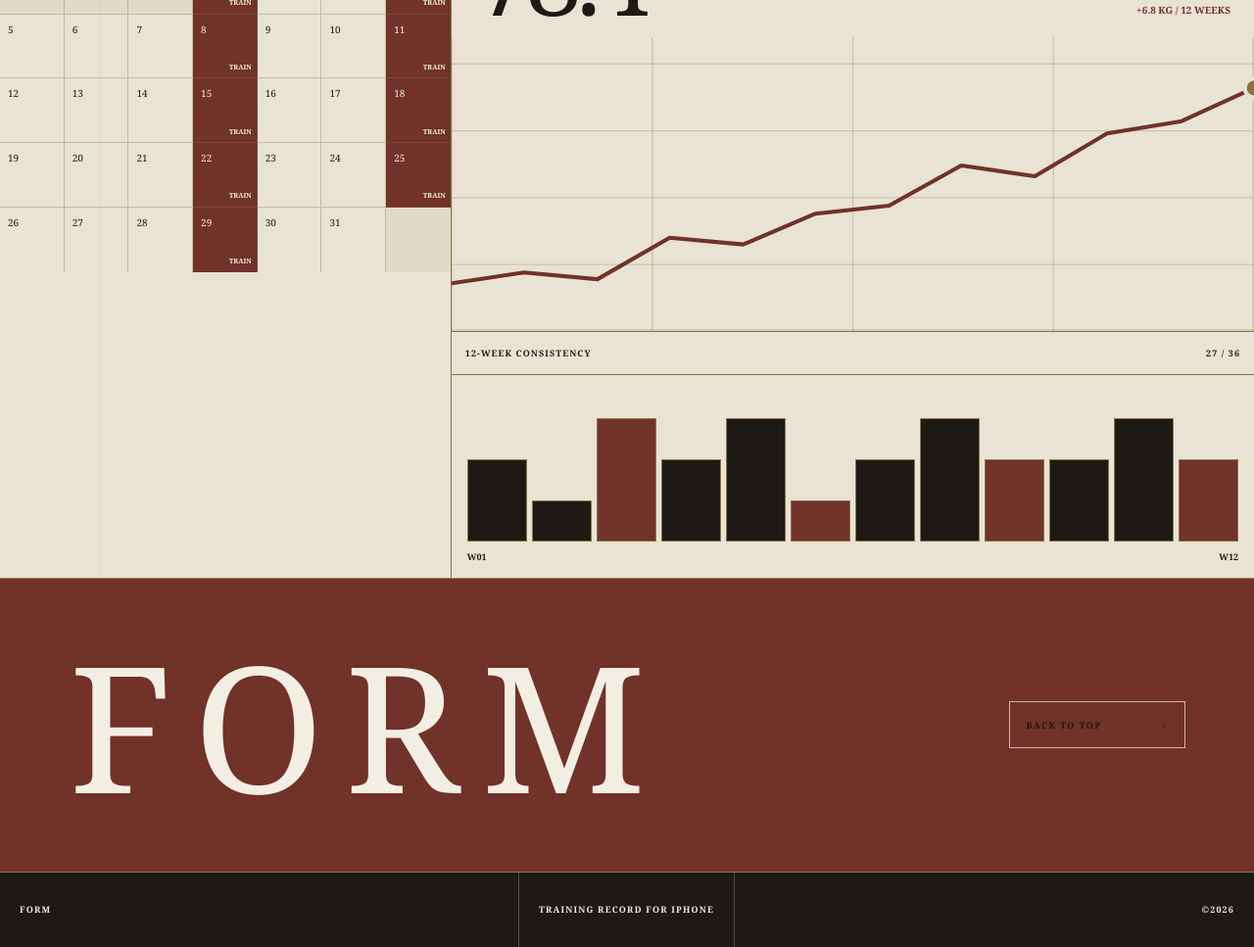
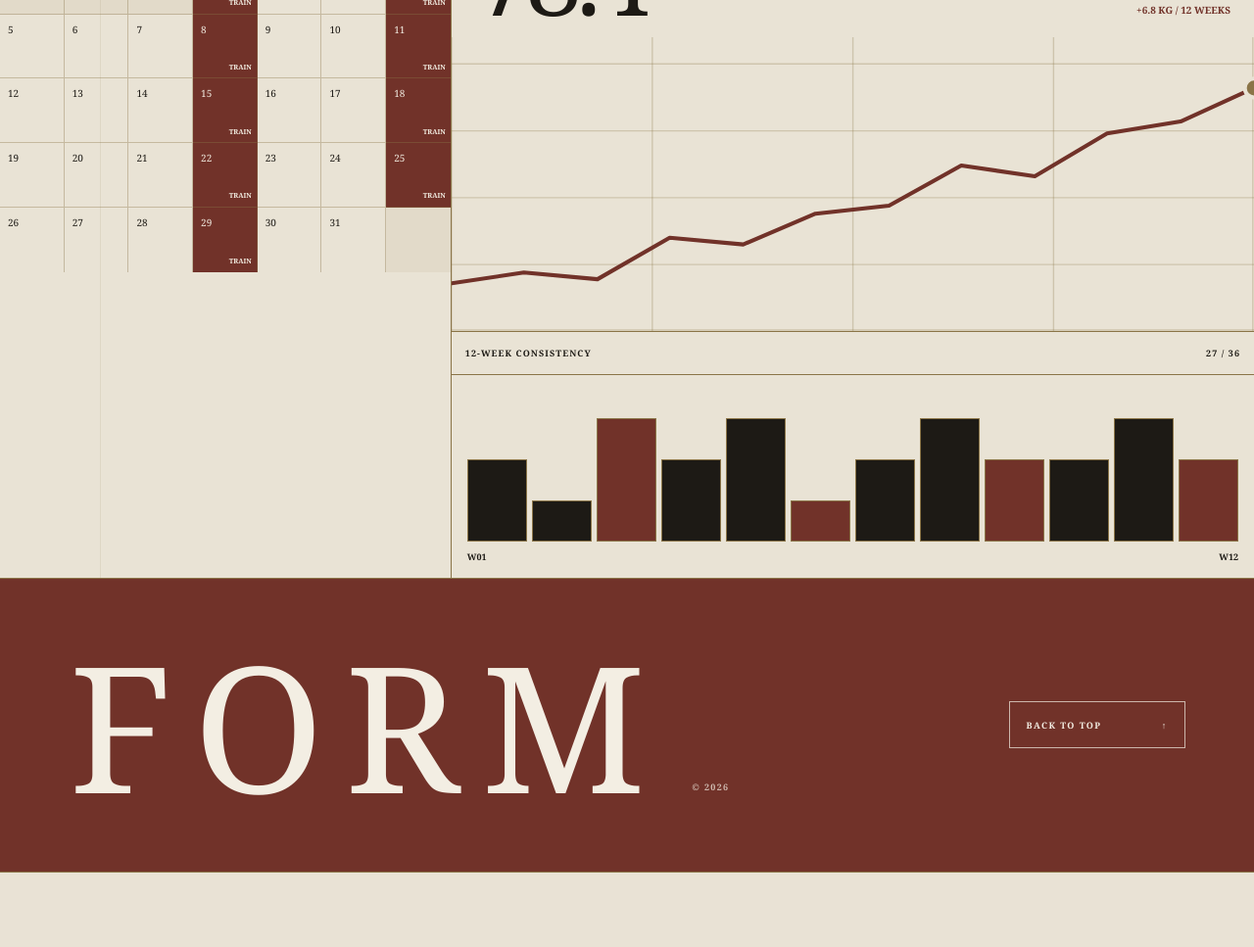
Before and after one commit to ericfzhu/form, a website built with Vite: page index.html in a window 1280 px wide. Shown: the part 3916-4883 px from the top of the page at 98% size. After the commit the page ends 4807 px from the top, so only its background shows below. Built offline with nearby package versions, Linux system fonts and the light colour scheme.

Commit message:
Move copyright year into end signature

```diff
--- a/src/main.js
+++ b/src/main.js
@@ -284,16 +284,13 @@ document.querySelector("#app").innerHTML = `
     </section>
 
     <section class="end-mark">
-      <p>FORM</p>
+      <div class="end-signature">
+        <p>FORM</p>
+        <span class="end-year">© <span id="year"></span></span>
+      </div>
       <a class="raw-button inverted" href="#top"><span>BACK TO TOP</span><span aria-hidden="true">↑</span></a>
     </section>
   </main>
-
-  <footer>
-    <span>FORM</span>
-    <span>TRAINING RECORD FOR IPHONE</span>
-    <span>© <span id="year"></span></span>
-  </footer>
 `;
 
 const tabButtons = document.querySelectorAll(".routine-tab");
--- a/src/roman.css
+++ b/src/roman.css
@@ -540,19 +540,26 @@ body {
   line-height: .8;
 }
 
-.raw-button.inverted { border-color: rgba(243,238,227,.7); }
+.end-signature {
+  display: flex;
+  align-items: flex-end;
+  gap: clamp(16px, 2vw, 30px);
+}
 
-footer {
-  min-height: 76px;
-  background: var(--ink);
-  color: var(--chalk);
+.end-year {
+  padding-bottom: .12em;
+  color: rgba(243,238,227,.72);
   font-family: Georgia, "Times New Roman", serif;
   font-size: 9px;
   font-weight: 600;
-  letter-spacing: .13em;
+  letter-spacing: .15em;
+  white-space: nowrap;
 }
 
-footer > span { min-height: 76px; border-color: rgba(243,238,227,.24); }
+.raw-button.inverted {
+  border-color: rgba(243,238,227,.7);
+  color: var(--chalk);
+}
 
 @media (max-width: 980px) {
   .hero { grid-template-columns: 1fr .72fr; }
--- a/src/styles.css
+++ b/src/styles.css
@@ -1090,41 +1090,31 @@ p {
   letter-spacing: -0.07em;
 }
 
+.end-signature {
+  display: flex;
+  align-items: flex-end;
+  gap: 22px;
+}
+
+.end-year {
+  padding-bottom: 0.15em;
+  font-family: "Courier New", monospace;
+  font-size: 10px;
+  font-weight: 700;
+  letter-spacing: 0.08em;
+  white-space: nowrap;
+}
+
 .raw-button.inverted {
   min-width: 180px;
   border-color: var(--chalk);
   background: transparent;
+  color: var(--chalk);
 }
 
 .raw-button.inverted:hover {
   background: var(--chalk);
   color: var(--ink);
-}
-
-footer {
-  min-height: 70px;
-  display: grid;
-  grid-template-columns: 1fr auto 1fr;
-  align-items: stretch;
-  background: var(--ink);
-  color: var(--chalk);
-  font-family: "Courier New", monospace;
-  font-size: 10px;
-  font-weight: 700;
-  letter-spacing: 0.06em;
-}
-
-footer > span {
-  min-height: 70px;
-  padding: 0 20px;
-  display: flex;
-  align-items: center;
-  border-right: 1px solid var(--chalk);
-}
-
-footer > span:last-child {
-  justify-content: flex-end;
-  border-right: 0;
 }
 
 .sr-only {
@@ -1386,13 +1376,6 @@ footer > span:last-child {
     flex-direction: column;
   }
 
-  footer {
-    grid-template-columns: 1fr auto;
-  }
-
-  footer > span:nth-child(2) {
-    display: none;
-  }
 }
 
 @media (prefers-reduced-motion: reduce) {
```
